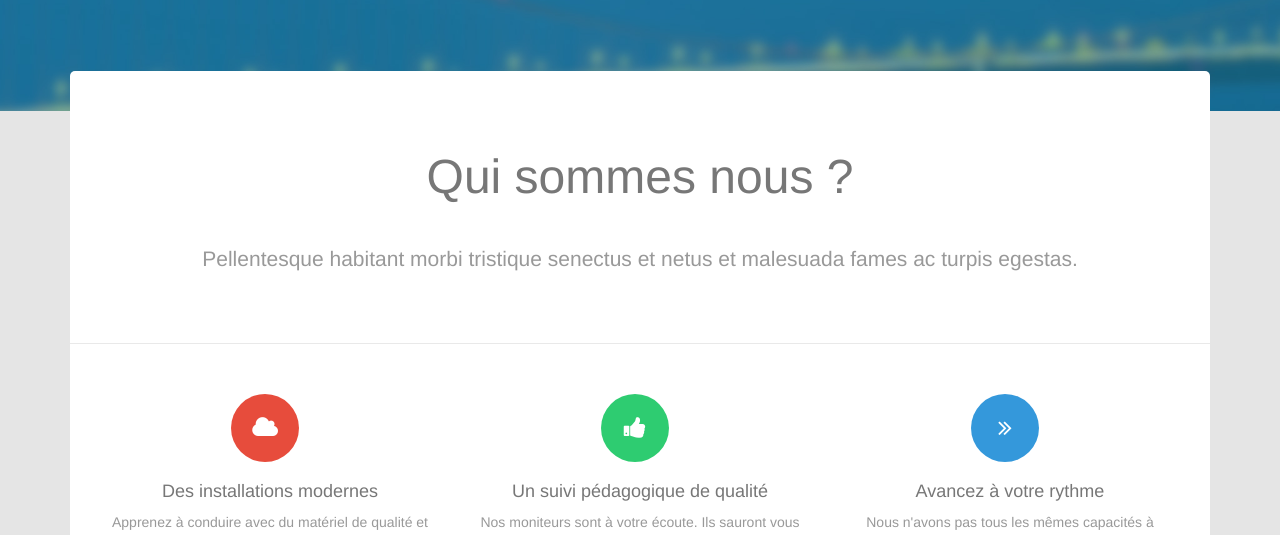
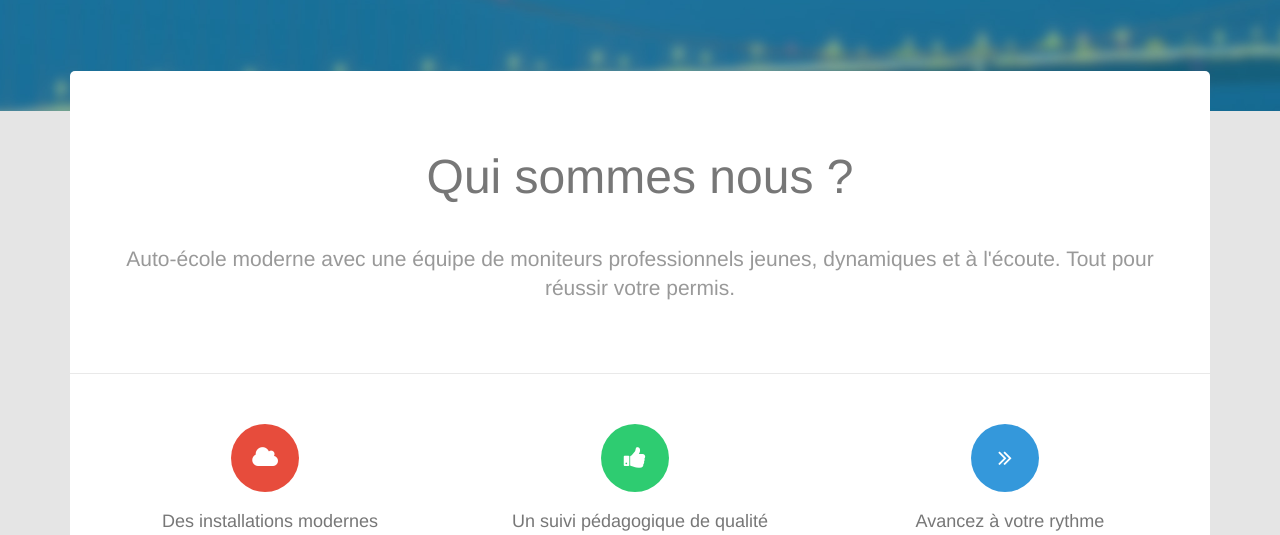
Before and after one commit to Freedou/PPE-Auto_Ecole, a PHP site: page / in a window 1280 px wide. Shown: the part 502-1037 px from the top of the page. Run offline with PHP 8.4, Linux system fonts and the light colour scheme.

Commit message:
qui sommes nous ?

```diff
--- a/PPE/index.php
+++ b/PPE/index.php
@@ -75,7 +75,8 @@
             <div class="box first">
                 <div class="center">
                     <h2>Qui sommes nous ?</h2>
-                    <p class="lead">Pellentesque habitant morbi tristique senectus et netus et malesuada fames ac turpis egestas.</p>
+                    <p class="lead">Auto-école moderne avec une équipe de moniteurs professionnels jeunes, dynamiques et à l'écoute.
+                    Tout pour réussir votre permis.</p>
                 </div>
             </div><!--/.box-->
         </div><!--/.container-->
```
